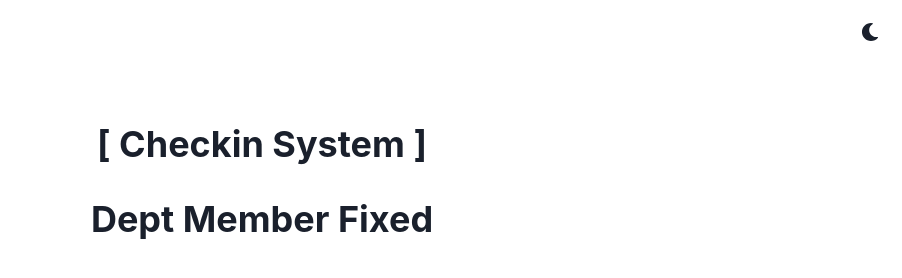
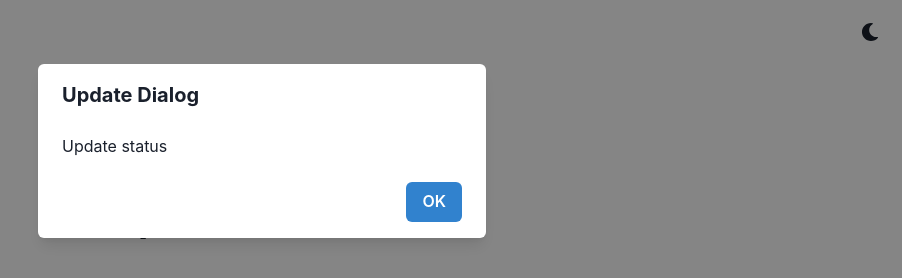
Before and after one commit to aion0721/chakra-restapi-sample, a React (Create React App) app: page /dept in a window 1280 px wide. Both pictures are taken after a click on the button "# Clear #". Shown: the top 278 px of the page, without its empty margins (378-1280 px from the left). Built offline with nearby package versions, Linux system fonts and the light colour scheme; no server answers.

Commit message:
fixed dept show dialog

```diff
--- a/src/components/Dept.js
+++ b/src/components/Dept.js
@@ -13,6 +13,13 @@ import {
   Input,
   Heading,
   Text,
+  useDisclosure,
+  AlertDialog,
+  AlertDialogOverlay,
+  AlertDialogContent,
+  AlertDialogHeader,
+  AlertDialogBody,
+  AlertDialogFooter,
 } from '@chakra-ui/react';
 
 const Dept = () => {
@@ -21,6 +28,8 @@ const Dept = () => {
   const [dept, setDept] = useState([]);
   const [newFlag, setNewFlag] = useState(false);
   const deptParams = searchParams.get('dept');
+  const { isOpen, onOpen, onClose } = useDisclosure();
+  const cancelRef = React.useRef();
 
   useEffect(() => {
     fetch(`http://localhost:3001/checkin-dept?deptNumber=${deptParams}`)
@@ -45,10 +54,34 @@ const Dept = () => {
     fetch(`http://localhost:3001/checkin-dept?deptNumber=${deptParams}`, {
       method: 'POST',
       body: JSON.stringify(postData),
-    }).then(res => console.log(res));
+    })
+      .then(res => console.log(res))
+      .then(onOpen);
   };
   return (
     <>
+      <AlertDialog
+        isOpen={isOpen}
+        leastDestructiveRef={cancelRef}
+        onClose={onClose}
+      >
+        <AlertDialogOverlay>
+          <AlertDialogContent>
+            <AlertDialogHeader fontsize="lg" fontWeight="bold">
+              Update Dialog
+            </AlertDialogHeader>
+            <AlertDialogBody> Update status</AlertDialogBody>
+            <AlertDialogFooter>
+              <Button
+                colorScheme="blue"
+                onClick={() => navigate(`/?dept=${deptParams}`)}
+              >
+                OK
+              </Button>
+            </AlertDialogFooter>
+          </AlertDialogContent>
+        </AlertDialogOverlay>
+      </AlertDialog>
       <Heading as="h2">Dept Member Fixed</Heading>
       <Text>
         {newFlag ? 'New :' : 'Target :'}
@@ -99,7 +132,7 @@ const Dept = () => {
       <Button onClick={() => handleRegister()} colorScheme="blue">
         ! Register !
       </Button>
-      <Button onClick={() => handleRegister()}># Clear #</Button>
+      <Button onClick={onOpen}># Clear #</Button>
       <Button onClick={() => navigate(`/?dept=${deptParams}`)}>Go Back</Button>
     </>
   );
```
